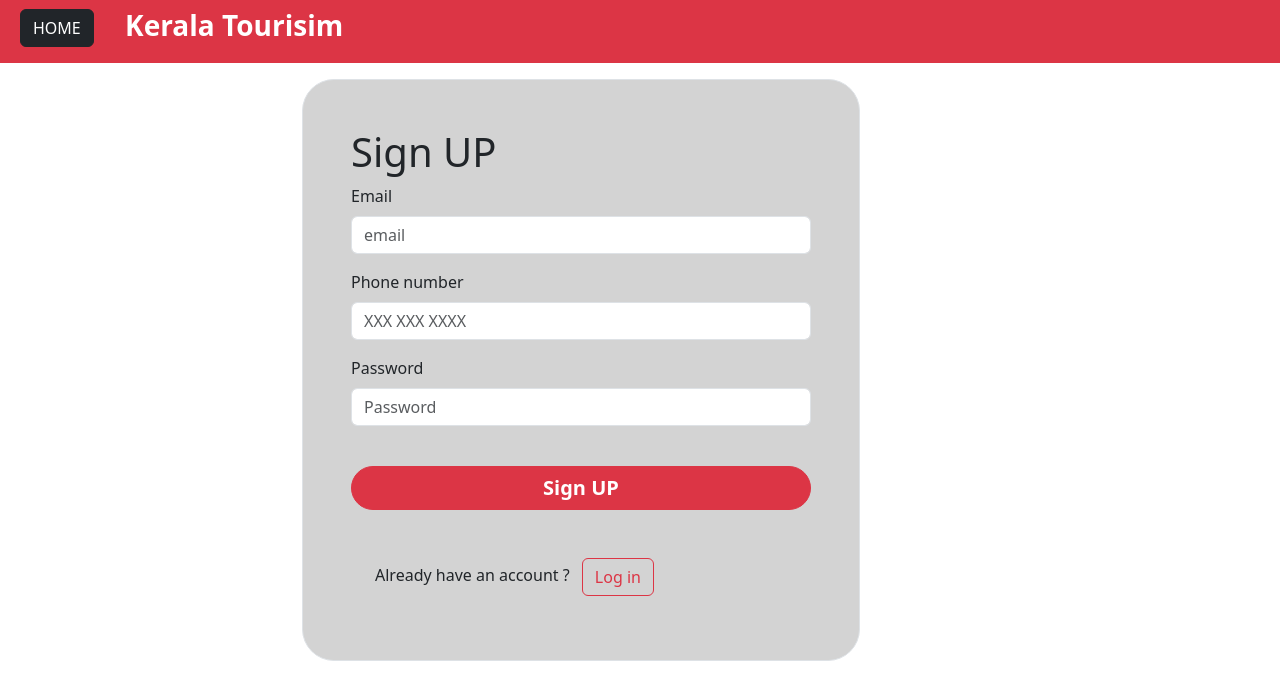
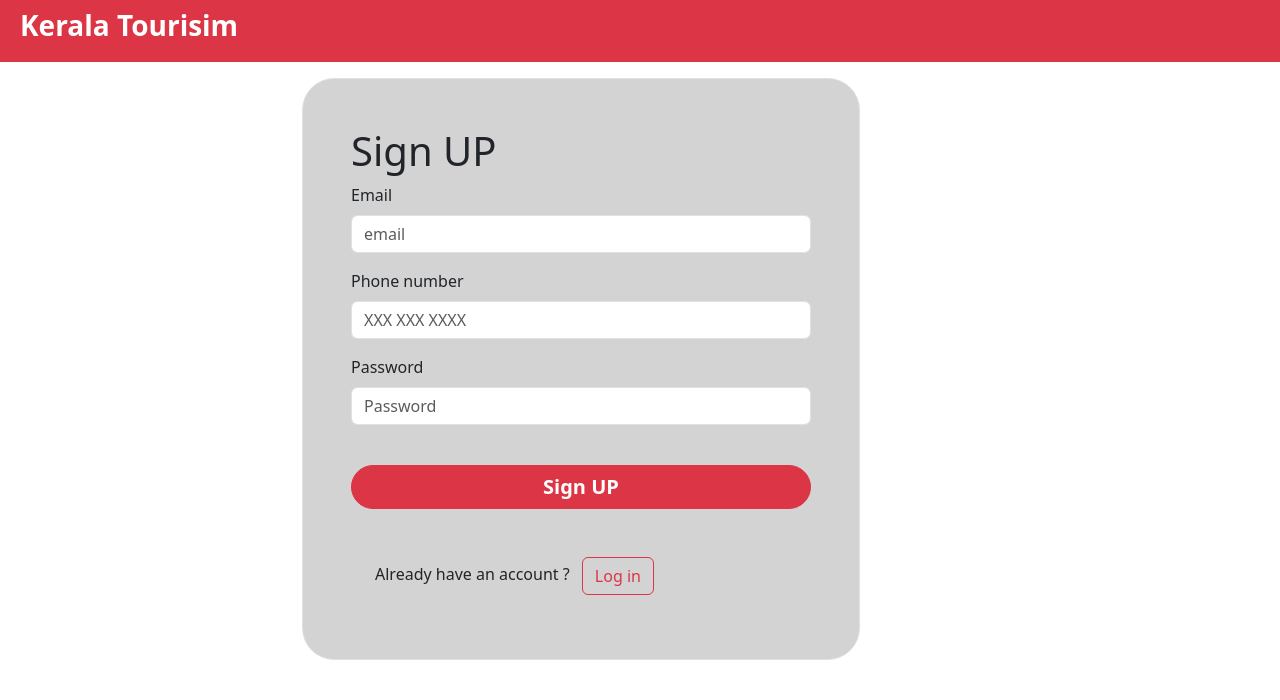
Before and after one commit to SALVIN77/form-validation, a plain HTML site: page index.html in a window 1280 px wide. Drawn offline with nearby package versions, Linux system fonts and the light colour scheme.

Commit message:
Update index.html

```diff
--- a/index.html
+++ b/index.html
@@ -13,7 +13,6 @@
     <div class="row">
         <div class="col">
             <p class="text-white pt-1 ps-2 fw-bold fs-3">
-                <a class="btn btn-dark me-4" href="index.html" role="button">HOME</a>
                 Kerala Tourisim</p>
         </div>
     </div>
```
